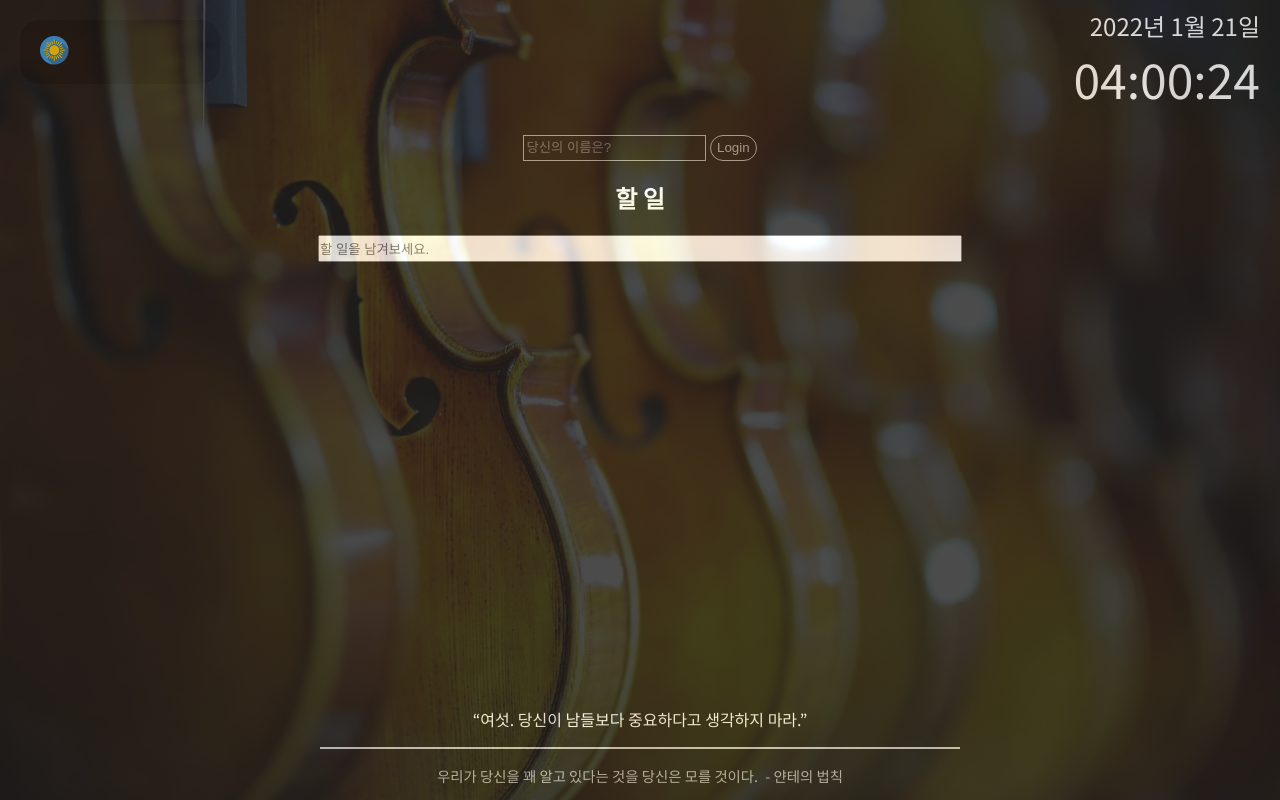
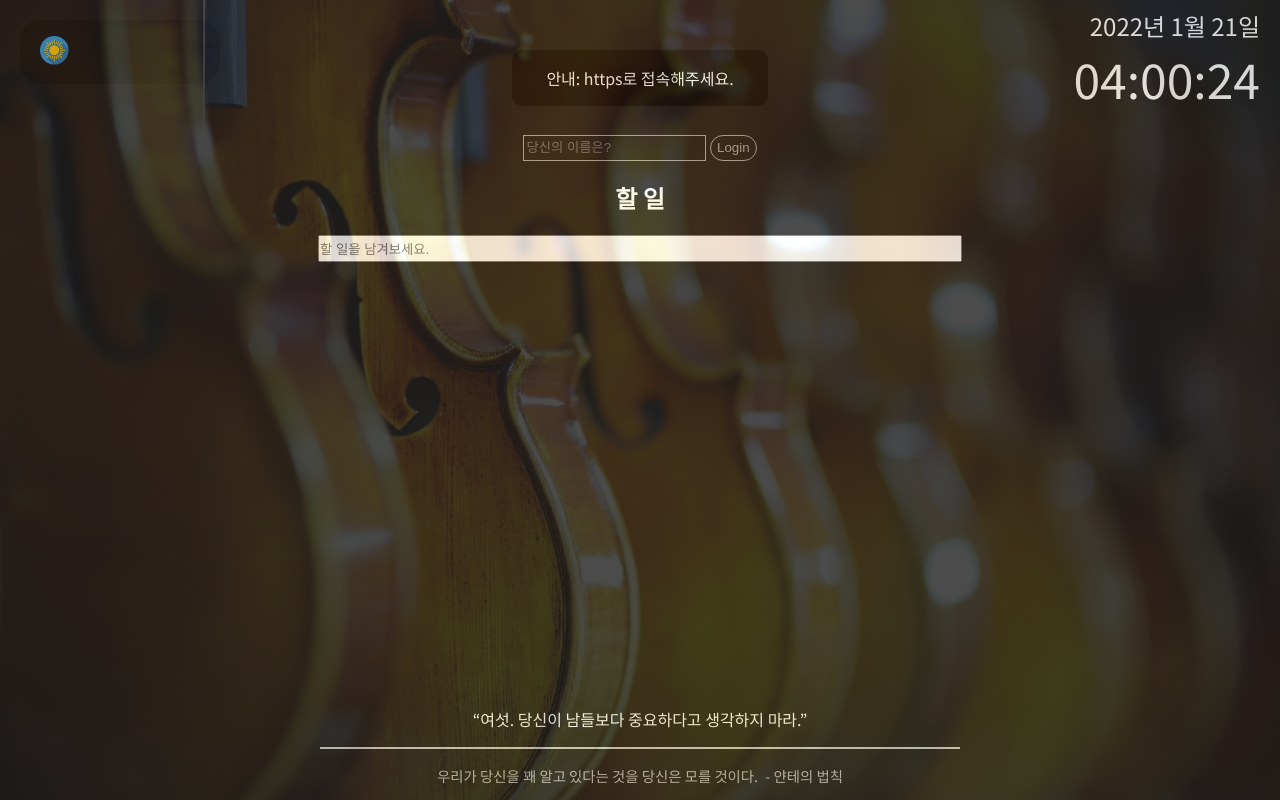
Before and after one commit to resistan/momentum, a plain HTML site: page index.html in a window 1280 px wide. Drawn offline with Linux system fonts and the light colour scheme.

Commit message:
add url info

```diff
--- a/css/style.css
+++ b/css/style.css
@@ -28,6 +28,16 @@ body {
     color: #FFF;
     opacity: .8;
 }
+
+.alert {
+    position: absolute;
+    top:50px;
+    left:40%;
+    width:20%;
+    background-color: rgba(0,0,0,.5);
+    border-radius: 10px;
+}
+
 #weather {
     position: fixed;
     left:20px;
--- a/index.html
+++ b/index.html
@@ -9,6 +9,7 @@
 </head>
 <body>
     <div class="wrap">
+        <div class="alert"></div>
         <h1 class="a11y-hidden">Momentum</h1>
         <div id="weather">
             <h2 class="a11y-hidden">Weather</h2>
--- a/js/weather.js
+++ b/js/weather.js
@@ -1,5 +1,14 @@
 const API_KEY = "3aad675abb5a1b5b1d049a1ce174debe";
 const weatherIcons = ['Clear', 'Cloud', 'Rain', 'Snow'];
+
+const url = window.location.href;
+const alertArea = document.querySelector('.alert');
+const alertLine = document.createElement('p');
+const alertMessage = "안내: https로 접속해주세요.";
+if(url.includes('http://')){
+    alertArea.appendChild(alertLine);
+    alertLine.innerText = alertMessage;
+}
 
 function onGeoOk(position) {
     const lat = position.coords.latitude ? position.coords.latitude : 37.583;
```
